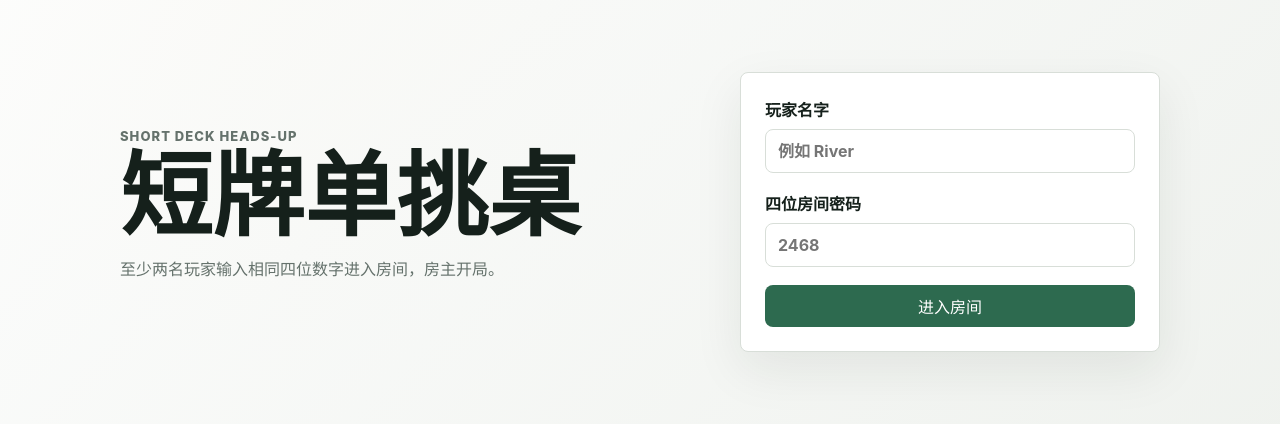
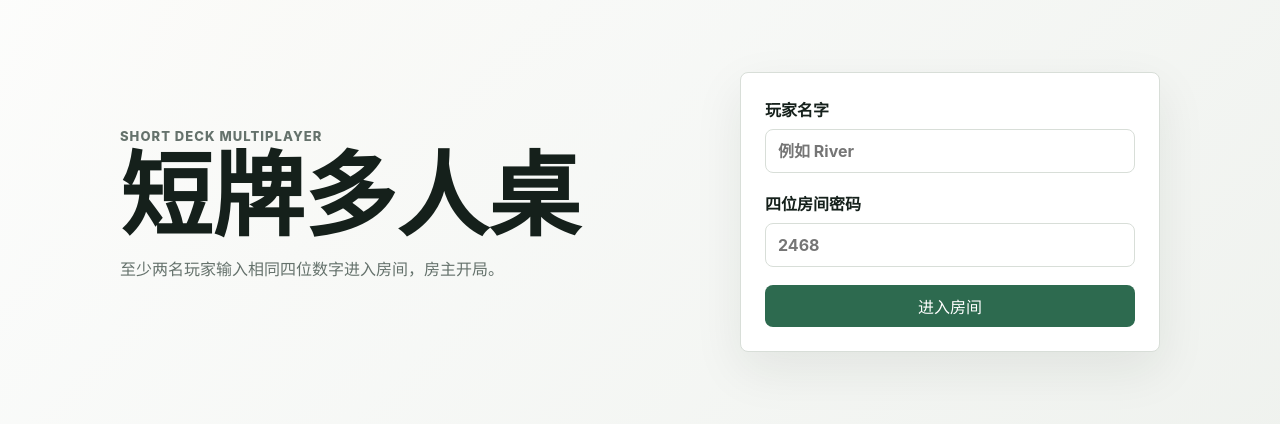
Before and after one commit to Herbert0401/Texas-Pokers, a website: page public/index.html in a window 1280 px wide. Shown: the part 188-612 px from the top of the page. Drawn offline with Linux system fonts and the light colour scheme.

Commit message:
Update multiplayer table title

```diff
--- a/public/index.html
+++ b/public/index.html
@@ -3,9 +3,9 @@
   <head>
     <meta charset="UTF-8" />
     <meta name="viewport" content="width=device-width, initial-scale=1.0" />
-    <title>短牌单挑桌</title>
+    <title>短牌多人桌</title>
     <meta name="description" content="多人线上联机短牌德州牌桌。" />
-    <meta property="og:title" content="短牌单挑桌" />
+    <meta property="og:title" content="短牌多人桌" />
     <meta property="og:description" content="多人线上联机短牌德州牌桌。" />
     <meta property="og:type" content="website" />
     <meta property="og:image" content="/thumbnail.jpg" />
@@ -13,7 +13,7 @@
     <meta property="og:image:width" content="360" />
     <meta property="og:image:height" content="547" />
     <meta name="twitter:card" content="summary_large_image" />
-    <meta name="twitter:title" content="短牌单挑桌" />
+    <meta name="twitter:title" content="短牌多人桌" />
     <meta name="twitter:description" content="多人线上联机短牌德州牌桌。" />
     <meta name="twitter:image" content="/thumbnail.jpg" />
     <link rel="image_src" href="/thumbnail.jpg" />
@@ -25,8 +25,8 @@
     <div id="app">
       <section id="joinView" class="join-shell">
         <div class="brand-block">
-          <p class="eyebrow">Short Deck Heads-Up</p>
-          <h1>短牌单挑桌</h1>
+          <p class="eyebrow">Short Deck Multiplayer</p>
+          <h1>短牌多人桌</h1>
           <p class="subtle">至少两名玩家输入相同四位数字进入房间，房主开局。</p>
         </div>
         <form id="joinForm" class="join-form">
```
